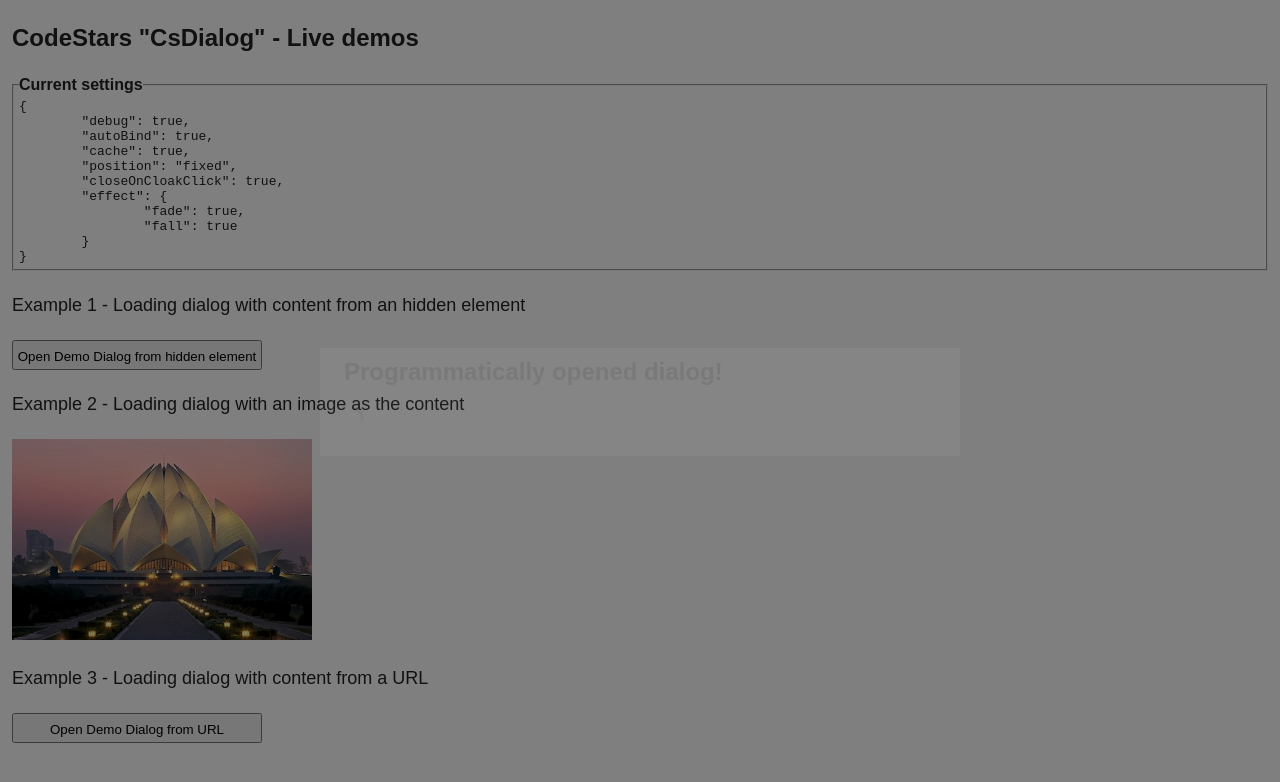
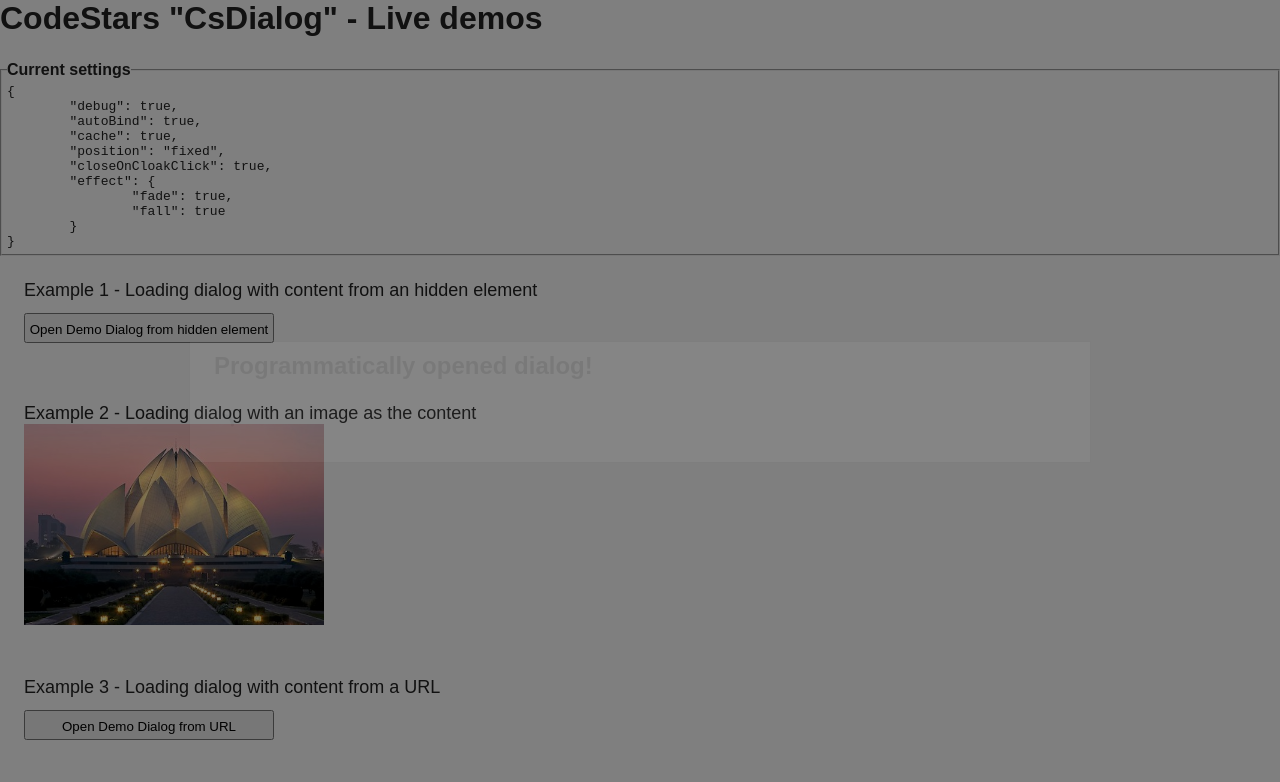
Before and after one commit to Code-Stars/cs-dialog, a website: page demos/demos.html in a window 1280 px wide. Drawn offline with Linux system fonts and the light colour scheme.

Commit message:
Made dialog styling stand-alone. Removed piecss dependency.

```diff
--- a/demos/css/demo.css
+++ b/demos/css/demo.css
@@ -5,6 +5,11 @@
 
 h1, h2, h3 {
     font-family: Arial, sans-serif;
+}
+
+h1 {
+    font-size: 32px;
+    margin-bottom: 24px;
 }
 
 h3 {
@@ -31,6 +36,8 @@ button {
     width: 250px;
     height: 30px;
     line-height: 30px;
+    margin-top: 12px;
+    margin-bottom: 12px;
 }
 
 fieldset {
@@ -44,3 +51,7 @@ fieldset span {
 legend {
     font-weight: bold;
 }
+
+section {
+    padding: 24px;
+}
--- a/package.json
+++ b/package.json
@@ -1,6 +1,6 @@
 {
   "name": "cs-dialog",
-  "version": "1.2.2",
+  "version": "1.3.0",
   "description": "",
   "main": "gulpfile.js",
   "dependencies": {},
--- a/sass/cs-dialog.scss
+++ b/sass/cs-dialog.scss
@@ -1,11 +1,9 @@
 // dependencies
 @import "compass";
-@import "utilities/piecss";
+@import "utilities/mixins";
 
 // settings
 @import "settings/breakpoints";
-@import "settings/container";
-@import "settings/layout";
 
 // modules
 @import "modules/cs-dialog";
--- a/sass/modules/_cs-dialog.scss
+++ b/sass/modules/_cs-dialog.scss
@@ -1,5 +1,4 @@
 .cs-dialog {
-
   position: absolute;
   left: 0;
   top: 0;
@@ -8,16 +7,14 @@
   height: auto;
   margin: 0 12px;
 
+  &__title {
+    padding-left: 24px;
+    padding-right: 24px;
+  }
+
   &__inner {
     box-shadow: 0 0 1px 1px rgba(0, 0, 0, 0.2);
     width: 100%;
-  }
-
-  @include breakpoint($gt-medium) {
-    padding-left: 0;
-    padding-right: 0;
-    width: 50%;
-    margin: 0 auto;
   }
 
   &__header {
@@ -30,7 +27,11 @@
     position: relative;
     background-color: #fff;
     line-height: normal;
-    padding-bottom: rhythm(1);
+    padding: 24px;
+
+    img {
+      display: block;
+    }
   }
 
   &__img {
@@ -43,16 +44,31 @@
     height: rhythm(2);
     line-height: rhythm(2);
     font-size: 12px;
-
+    padding-left: 24px;
+    padding-right: 24px;
   }
 
   &__close-btn {
     text-decoration: none;
+    padding-left: 24px;
+    padding-right: 24px;
   }
 
   &.hide {
     display: block;
     opacity: 0;
+  }
+
+  &__container-master {
+    display: inline-block;
+    width: 77.77778%;
+    vertical-align: top;
+  }
+
+  &__container-slave {
+    display: inline-block;
+    width: 22.22222%;
+    vertical-align: top;
   }
 
   &__spinner {
@@ -80,3 +96,15 @@
     }
   }
 }
+
+@include breakpoint($gt-medium) {
+
+  .cs-dialog {
+    padding-left: 0;
+    padding-right: 0;
+    width: 75%;
+    margin: 0 auto;
+    max-width: 900px;
+  }
+
+}
--- a/sass/settings/_container.scss
+++ /dev/null
@@ -1,169 +0,0 @@
-// -----------------------------------
-// container/breakpoints
-// -----------------------------------
-
-// -----------------------------------
-// Default view-port: Smaller than 768px (mobile first)
-// -----------------------------------
-
-.container {
-
-  @include column-behavior();
-  @include column-width(18/18);
-
-  display: inline-block;
-  vertical-align: top;
-
-  &--even {
-    @include column-width(18/18);
-  }
-
-  &--third {
-    @include column-width(18/18);
-  }
-
-  &--full {
-    @include column-width(18/18);
-  }
-
-  &--master {
-    @include column-width(18/18);
-
-    &-fixed {
-      @include column-width(11/18);
-    }
-  }
-
-  &--slave {
-    @include column-width(18/18);
-
-    &-fixed {
-      @include column-width(7/18);
-    }
-  }
-
-  &--main {
-    @include column-width(18/18);
-  }
-
-  &--aside {
-    @include column-width(18/18);
-  }
-
-  &--stick {
-    width: auto;
-  }
-
-  &--middle {
-
-    @include column-width(18/18);
-    display: inline-block;
-  }
-}
-
-// -----------------------------------
-// Greater than 768px (tablet portrait)
-// -----------------------------------
-
-@include breakpoint($gt-small) {
-
-  .container {
-
-    &--even {
-      @include column-width(9/18);
-    }
-
-    &--third {
-      @include column-width(18/18);
-    }
-
-    &--full {
-      @include column-width(18/18);
-    }
-
-    &--master {
-      @include column-width(11/18);
-    }
-
-    &--slave {
-      @include column-width(7/18);
-    }
-
-    &--main {
-      @include column-width(18/18);
-    }
-
-    &--aside {
-      @include column-width(18/18);
-    }
-
-    &--middle {
-
-      display: table;
-
-      .l-container {
-        vertical-align: middle;
-      }
-    }
-  }
-}
-
-// -----------------------------------
-// Greater than 1024px (Tablet landscape, old desktops)
-// -----------------------------------
-
-@include breakpoint($gt-medium) {
-
-  .container {
-
-    &--even {
-      @include column-width(9/18);
-    }
-
-    &--third {
-      @include column-width(6/18);
-    }
-
-    &--full {
-      @include column-width(18/18);
-    }
-
-    &--master {
-      @include column-width(14/18);
-    }
-
-    &--slave {
-      @include column-width(4/18);
-    }
-
-    &--main {
-      @include column-width(12/18);
-    }
-
-    &--aside {
-      @include column-width(6/18);
-    }
-  }
-}
-
-// The container-cluster--level class allows
-// for child containers to be leveled in height
-.container-cluster {
-}
-
-.container-cluster--level {
-  display: table;
-  width: 100%;
-  & > .container {
-    display: table-cell;
-  }
-}
-
-@include breakpoint($lt-small) {
-
-  .container .container .gutter-left--double {
-    /* Fix for recursive embedded container paddings (meer-over pagina) */
-    padding-left: 0;
-  }
-
-}
--- a/sass/settings/_layout.scss
+++ /dev/null
@@ -1,137 +0,0 @@
-// @todo we need to get rid of this.
-// @todo So the dialog doesn't disturb other piecss files
-// @todo and works on its own
-
-// padding
-.gutters {
-  @include gutters(1/4);
-}
-
-.gutters--double {
-  @include gutters(1/2);
-}
-
-.gutters--half {
-  @include gutters(1/4);
-}
-
-.gutters--fourth {
-  @include gutters(1/8);
-}
-
-.gutter-left {
-  padding-left: rhythm(1/4);
-}
-
-.gutter-left--half {
-  padding-left: rhythm(1/8);
-}
-
-.gutter-left--double {
-  padding-left: rhythm(1/2);
-}
-
-.gutter-right {
-  padding-right: rhythm(1/4);
-}
-
-.gutter-right--double {
-  padding-right: rhythm(1/2);
-}
-
-.gutters--vertical {
-  padding-top: rhythm(1/8);
-  padding-bottom: rhythm(1/8);
-}
-
-@include breakpoint($lt-small) {
-
-  .gutter-left {
-    padding-left: 0;
-  }
-
-  .gutter-right {
-    padding-right: 0;
-  }
-
-}
-
-// bleed
-.bleed--single {
-  @include bleed(-0.25);
-}
-
-// margins
-.leader {
-  margin-top: rhythm(1);
-
-  &--third {
-    margin-top: rhythm(1/3);
-  }
-
-  &--half {
-    margin-top: rhythm(1/2);
-  }
-
-  &--two-third {
-    margin-top: rhythm(2/3);
-  }
-
-  &--double {
-    margin-top: rhythm(2);
-  }
-
-  &--large {
-    margin-top: rhythm(4);
-  }
-
-  &-inside {
-    padding-top: rhythm(1);
-  }
-
-  &-inside--double {
-    padding-top: rhythm(2);
-  }
-
-  &-inside--half {
-    padding-top: rhythm(1/2);
-  }
-}
-
-.margin-right {
-
-  margin-right: rhythm(1/4);
-
-  &--double {
-    margin-right: rhythm(1/2);
-  }
-
-}
-
-.trailer {
-  padding-bottom: rhythm(1);
-
-  &--third {
-    padding-bottom: rhythm(1/3);
-  }
-
-  &--half {
-    padding-bottom: rhythm(1/2);
-  }
-
-  &--two-third {
-    padding-bottom: rhythm(2/3);
-  }
-
-  &--double {
-    padding-bottom: rhythm(2);
-  }
-
-  &--large {
-    padding-bottom: rhythm(3);
-  }
-
-  &-outside {
-    margin-bottom: rhythm(1);
-  }
-}
--- /dev/null
+++ b/sass/utilities/_mixins.scss
@@ -0,0 +1,33 @@
+///
+/// Expects a valid breakpoint expression like (min-width: 30em)
+/// A collection of pre-defined breakpoints are defined in [settings/breakpoints](*). Override and add breakpoints in your project's settings file.
+///
+/// @example scss
+///  $small_handheld: "(max-width: #{to-unit(480px,1em,16px)})";
+///  @include breakpoint($small_handheld);
+///
+/// @access public
+/// @since 0.1
+///
+/// @param {String} $breakpoints - A valid breakpoint
+/// @param {Map} $media - The media to which this breakpoint applies
+///
+@mixin breakpoint($breakpoints, $media: "only screen") {
+  $breakpoints: unquote($breakpoints);
+
+  $query: ();
+  @if list-separator($breakpoints)=="comma" {
+    @each $breakpoint in $breakpoints {
+      $breakpoint: unquote($breakpoint);
+      $query: append($query, $breakpoint, comma);
+    }
+  } @else {
+    $query: append($query, $breakpoints, comma);
+  }
+
+  $q: "#{$media} and #{$query}";
+
+  @media #{$q} {
+    @content;
+  }
+}
--- a/sass/utilities/_piecss.scss
+++ /dev/null
@@ -1,211 +0,0 @@
-///
-/// Default column width, all columns implemented with [column()](./#mixin-column) will have this width unless otherwise specified.
-///
-/// @since 0.1
-///
-/// @type {Number}
-///
-
-$column-width-default: 1/1 !default;
-
-///
-/// By default, columns are rendered as inline-blocks. Inline-block elements are much easier to implement than floating elements, but require the invisible space between elements to be minified or obscured.
-/// If you can't minify your markup, then floated columns (or [negative right margin](./#variable-negative-right-margin)) will be helpful. You will have to implement your own clearfix method though.
-///
-/// @since 0.1
-///
-/// @type {Bool}
-///
-
-$column-float: false !default; // If you prefer floated columns instead of inline-blocks, set to true.
-$column-float: false !default; // If you prefer floated columns instead of inline-blocks, set to true.
-
-
-///
-/// If you cannot minify your markup, you can assign a negative right margin to close gaps between columns to make them fit.
-/// You can also set [$column-float](./#variable-column-float) to true to render your columns as floated blocks.  You will have to implement your own clearfix method though.
-/// This is a hack and not necessary when your html (or column markup) is minimized.
-/// @since 0.1
-///
-/// @type {Number}
-///
-
-$negative-right-margin: false !default;
-
-
-///
-/// The default line-height for your project. This is translated to the final unit of output using the [$line-height-unit](./#line-height-unit) variable.
-///
-/// @since 0.1
-///
-/// @type {Number}
-///
-
-$default-line-height: 24px !default;
-
-// Rhythm settings
-
-// Vertical measurements like line-height and %-top and %-bottom are factors of rhythm
-
-///
-/// This measure is used to calculare vertical measurements like line-height and top and bottom paddings and margins. It defaults to the $default-line-height but some prefer to set it to a smaller value, like 1/2 or 1/3 times the $default-line-height.
-///
-/// @since 0.1
-///
-/// @type {Number}
-///
-
-$rhythm: $default-line-height !default;
-
-///
-/// Gutter widths are based on the vertical [rhythm](./#variable-rhythm) and default to 2*$rhythm. Gutters are implemented using the [gutter mixin](./#mixin-gutters) and are expressed in factors of this measure (usually 1/2).
-///
-/// @since 0.1
-///
-/// @type {Number}
-///
-
-$gutter-width: 2*$rhythm !default;
-
-
-///
-/// The default line-height for your project. This is translated to the final unit of output using the [$line-height-unit](./#line-height-unit) variable.
-///
-/// @since 0.1
-///
-/// @type {Number}
-///
-
-$default-line-height: 24px !default;
-
-///
-/// Mixin column-behavior: prepares an element to behave as a column. Widths must be set separately with [column-width](./#mixin-column-width).
-///
-/// @since 0.1
-///
-/// @param {Bool} $column-float (false) - If true, render columns as left floated block element. If false, render as inline-blocks.
-/// @param {Bool | Number} $negative-right-margin (false) - If set, applies a negative right margin to force inline-blocks to render without gaps. Only use this if you cannot minify your markup.
-///
-
-@mixin column-behavior($column-float: $column-float, $negative-right-margin: $negative-right-margin)
-{
-  @if $column-float {
-    display: block;
-    float: left;
-  }
-  @else {
-    @include inline-block(top);
-    @if $negative-right-margin {
-      margin-right: $negative-right-margin !important;
-    }
-  }
-}
-
-// 1. FUNCTIONS
-
-///
-/// Expects a valid breakpoint expression like (min-width: 30em)
-/// A collection of pre-defined breakpoints are defined in [settings/breakpoints](*). Override and add breakpoints in your project's settings file.
-///
-/// @example scss
-///  $small_handheld: "(max-width: #{to-unit(480px,1em,16px)})";
-///  @include breakpoint($small_handheld);
-///
-/// @access public
-/// @since 0.1
-///
-/// @param {String} $breakpoints - A valid breakpoint
-/// @param {Map} $media - The media to which this breakpoint applies
-///
-@mixin breakpoint($breakpoints, $media: "only screen")
-{
-  $breakpoints: unquote($breakpoints);
-
-  $query: ();
-  @if list-separator($breakpoints)=="comma" {
-    @each $breakpoint in $breakpoints {
-      $breakpoint: unquote($breakpoint);
-      $query: append($query, $breakpoint, comma);
-    }
-  }
-  @else {
-    $query: append($query, $breakpoints, comma);
-  }
-
-  $q: "#{$media} and #{$query}";
-
-  @media #{$q} {
-    @content;
-  }
-}
-
-///
-/// Mixes in gutter properties. Gutters are declared inside the column (padding) by default, on both sides. Can be overridden to use margins instead, which is helpful when assigning backgrounds or borders
-///
-/// @since 0.1
-///
-/// @param {Number} $fraction (1/2) - A fraction, e.g. 1/2
-/// @param {Bool} $use-margin (false) - If true, will render gutters outside the column using margins
-///
-
-@mixin gutters($fraction: 1/2, $use-margin: false)
-{
-  $both: length($fraction);
-
-  $left: $fraction;
-  $right: $fraction;
-
-  @if $both > 1 {
-    $left: nth($fraction,1);
-    $right: nth($fraction,2);
-  }
-
-  @if ($use-margin) {
-    @if $left != false {
-      margin-left: $gutter-width * $left;
-    }
-    @if $right != false {
-      margin-right: $gutter-width * $right;
-    }
-  }
-  @else {
-    @if $left != false {
-      padding-left: $gutter-width * $left;
-    }
-    @if $right != false {
-      padding-right: $gutter-width * $right;
-    }
-  }
-}
-
-///
-/// Mixin to reverse padding on a container.
-/// Use it to remove padded column spacing on columns, helpful when nesting columns and when applying backgrounds.
-///
-/// @since 0.1
-///
-/// @param {Number} $fraction (1/2) - A fraction, e.g. 1/2
-///
-
-@mixin bleed($fraction: -1/2)
-{
-  @include gutters($fraction, true);
-}
-
-///
-/// Mixin column-width. If [$negative-right-margin]() is set, it will automatically remove if from columns that span the full width of their containers.
-///
-/// @since 0.1
-///
-/// @param {Number} $fraction (1/1) - A fraction, e.g. 1/2
-///
-
-@mixin column-width($fraction: $column-width-default)
-{
-  width: percentage($fraction);
-
-  // Remove negative margin on elements that span full width of their container
-  @if $fraction == 1/1 and $negative-right-margin {
-    margin-right: 0;
-  }
-}
--- a/src/cs-dialog.js
+++ b/src/cs-dialog.js
@@ -364,7 +364,7 @@ CsDialog.prototype.appendTitle = function (title) {
 
             if (typeof headerElement !== 'undefined') {
 
-                titleElement = headerElement.getElementsByClassName('title')[0];
+                titleElement = headerElement.getElementsByClassName('cs-dialog__title')[0];
                 titleElement.innerHTML = title;
                 resolve();
 
@@ -465,13 +465,13 @@ CsDialog.prototype.renderDialogHtml = function () {
     header.className = 'cs-dialog__header trailer--half';
     containerInner.appendChild(header);
 
-    headerColumn1.className = 'container container--master';
+    headerColumn1.className = 'cs-dialog__container-master';
     header.appendChild(headerColumn1);
 
-    headerTitle.className = 'title title--dialog gutters--double';
+    headerTitle.className = 'cs-dialog__title';
     headerColumn1.appendChild(headerTitle);
 
-    headerColumn2.className = 'container container--slave';
+    headerColumn2.className = 'cs-dialog__container-slave';
     headerColumn2.style.textAlign = 'right';
     header.appendChild(headerColumn2);
 
@@ -479,17 +479,18 @@ CsDialog.prototype.renderDialogHtml = function () {
     headerCloseBtn.appendChild(headerCloseIcon);
 
     headerCloseBtn.href = 'JavaScript:;';
-    headerCloseBtn.className = 'cs-dialog__close-btn gutters--double';
+    headerCloseBtn.className = 'cs-dialog__close-btn';
     headerColumn2.appendChild(headerCloseBtn);
 
     CsUtils.addEvent(headerCloseBtn, 'click', this.closeDialog.bind(this));
 
-    containerContent.className = 'cs-dialog__body gutters--double';
+    containerContent.className = 'cs-dialog__body';
     containerContent.innerHTML = this.renderSpinnerHtml();
     containerInner.appendChild(containerContent);
 
     if (this.footerText !== '') {
-        footer.className = 'cs-dialog__footer gutters--double leader-inside--half';
+        footer.className = 'cs-dialog__footer leader-inside--half';
+        footer.innerHTML = this.footerText;
         containerInner.appendChild(footer);
     }
 
```
Also changed, not shown: dist/cs-dialog.css, dist/cs-dialog.min.css, dist/cs-dialog.min.js.
